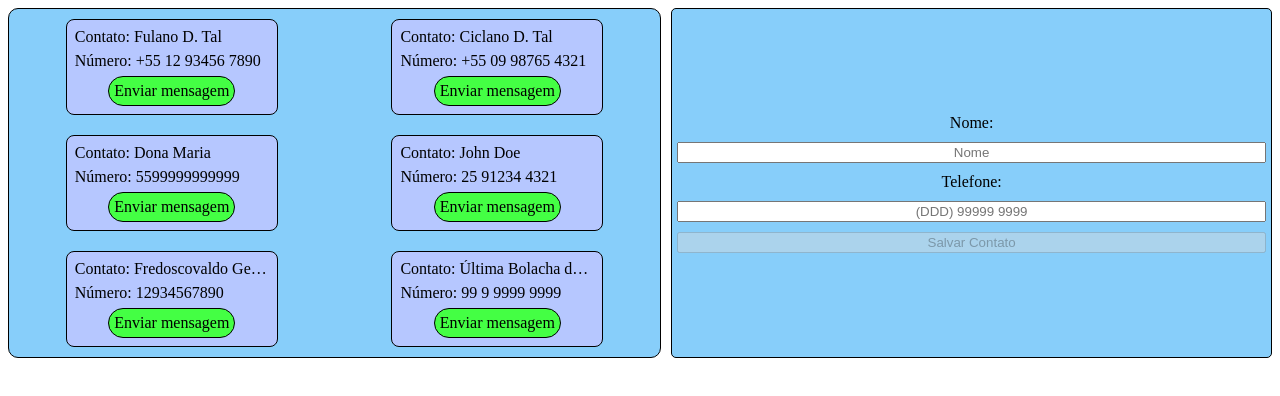
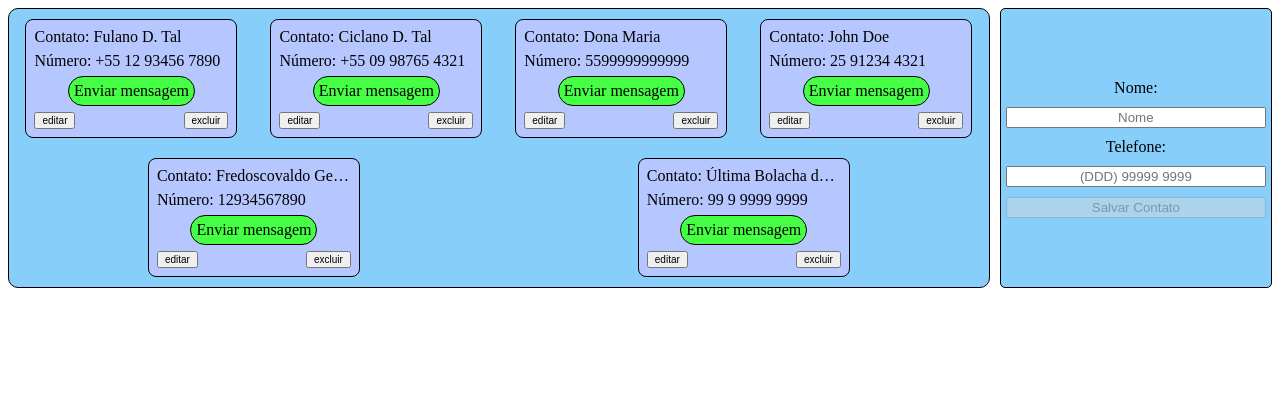
Before and after one commit to JoemanJ/Lista-Telefonica-Onboarding, an Angular app in the folder frontend/Lista-Telefonica/: page / in a window 1280 px wide. Shown: the top 396 px of the page. Built offline with nearby package versions, Linux system fonts and the light colour scheme.

Commit message:
feat: adicionados botões para editar e excluir nos cards de contatos

```diff
--- a/frontend/Lista-Telefonica/src/app/app.scss
+++ b/frontend/Lista-Telefonica/src/app/app.scss
@@ -12,7 +12,7 @@
 .formulario {
   align-content: center;
   margin-left: 10px;
-  width: 100vw;
+  width: 30vw;
   background-color: lightskyblue;
   border-radius: 5px;
   border: 1px solid black;
--- a/frontend/Lista-Telefonica/src/app/components/card-contato/card-contato.html
+++ b/frontend/Lista-Telefonica/src/app/components/card-contato/card-contato.html
@@ -1,5 +1,32 @@
 <div class="borda">
-    <p class="nome" title="{{nome()}}">Contato: {{nome()}}</p>
-    <p class="telefone" title="{{telefone()}}">Número: {{telefone()}}</p>
-    <a class="botao-contato" href="https://wa.me/{{getTelefoneSomenteNumero()}}">Enviar mensagem</a>
+    <!-- Apresentação normal -->
+    @if (!editando && !excluindo) {
+        <p class="nome" title="{{nome()}}">Contato: {{nome()}}</p>
+        <p class="telefone" title="{{telefone()}}">Número: {{telefone()}}</p>
+        <a class="botao-contato" href="https://wa.me/{{getTelefoneSomenteNumero()}}">Enviar mensagem</a>
+
+        <span class="modificacoes">
+            <button class="botao-editar" (click)="alternarEdicao()">editar</button>
+            <button class="botao-excluir" (click)="alternarExclusao()">excluir</button>
+        </span>
+    }
+
+    @else if (editando) {
+        <input type="text" [(value)]="nomeEdit">
+        <input type="text" [(value)]="telefoneEdit">
+
+        <span class="botoes-editando">
+            <button (click)="alternarEdicao()">cancelar</button>
+            <button (click)="confirmarEdicao()">confirmar</button>
+        </span>
+    }
+
+    @else if (excluindo) {
+        <h4>Tem certeza que deseja excluir {{nome()}} dos contatos?</h4>
+        <span class="botoes-excluindo">
+            <button (click)="alternarExclusao()">cancelar</button>
+            <button (click)="confirmarExclusao()">confirmar</button>
+        </span>
+    }
+
 </div>
--- a/frontend/Lista-Telefonica/src/app/components/card-contato/card-contato.scss
+++ b/frontend/Lista-Telefonica/src/app/components/card-contato/card-contato.scss
@@ -11,7 +11,7 @@ $cor-botao-contato: #44ff44;
   display: flex;
   flex-direction: column;
 
-  * {
+  >* {
     margin: 3px;
   }
 }
@@ -36,3 +36,23 @@ $cor-botao-contato: #44ff44;
     filter: brightness(0.8);
   }
 }
+
+.modificacoes{
+  display: flex;
+  justify-content: space-between;
+  margin: 0;
+
+  >*{
+    font-size: x-small;
+  }
+}
+
+.botoes-editando, .botoes-excluindo{
+  display: flex;
+  justify-content: space-between;
+  margin: 0;
+
+  >*{
+    // font-size: x-small;
+  }
+}
--- a/frontend/Lista-Telefonica/src/app/components/card-contato/card-contato.ts
+++ b/frontend/Lista-Telefonica/src/app/components/card-contato/card-contato.ts
@@ -1,4 +1,6 @@
-import { Component, input } from '@angular/core';
+import { Component, inject, input } from '@angular/core';
+import { ContatoService } from '../../services/contato';
+import { Contato } from '../../models/contato.model';
 
 @Component({
   selector: 'app-card-contato',
@@ -10,6 +12,39 @@ export class CardContato {
   nome = input.required<string>();
   telefone = input.required<string>();
 
+  nomeEdit = "";
+  telefoneEdit = "";
+
+  contatoService = inject(ContatoService);
+
+  editando: boolean = false;
+  excluindo: boolean = false;
+
+  alternarEdicao(): void{
+    this.editando = !this.editando;
+    this.nomeEdit = this.nome();
+    this.telefoneEdit = this.telefone();
+  }
+
+  confirmarEdicao(): void{
+    this.contatoService.putContato(
+      {
+        nome: this.nome(),
+        telefone: this.telefone()
+      }
+    )
+  }
+
+  alternarExclusao(): void{
+    this.excluindo = !this.excluindo;
+  }
+
+  confirmarExclusao(): void{
+    this.contatoService.deleteContato(1);
+    //TODO: Retirar esse contato da lista
+    this.excluindo = false;
+  }
+
   // Se telefone for "+55 (12) 93456 7890", retorna "5512934567890"
   getTelefoneSomenteNumero(): string{
     const numeros = this.telefone().match(/\d+/g)?.join('');
--- a/frontend/Lista-Telefonica/src/app/models/contato.model.ts
+++ b/frontend/Lista-Telefonica/src/app/models/contato.model.ts
@@ -1,4 +1,5 @@
 export interface Contato {
+  // TODO: adicionar id ao contato (para put e delete) e mudar nos arquivos relevantes
   nome: string;
   telefone: string;
 }
--- a/frontend/Lista-Telefonica/src/app/services/contato.ts
+++ b/frontend/Lista-Telefonica/src/app/services/contato.ts
@@ -8,6 +8,7 @@ import { Contato } from '../models/contato.model';
 })
 export class ContatoService {
   private readonly httpClient = inject(HttpClient);
+  // TODO: mudar para o endereço certo da API
   private readonly API_URL = '127.0.0.1:12345/contato';
 
   getTodosContatos(): Observable<Contato[]> {
@@ -47,4 +48,14 @@ export class ContatoService {
     //TODO: Mudar isso pra postar o contato na API
     console.log(`Contato salvo: ${contato.nome}, ${contato.telefone}`);
   }
+
+  putContato(contato: Contato) {
+    //TODO: Mudar isso pra editar o contato na API
+    console.log(`Contato editado: ${contato.nome}, ${contato.telefone}`);
+  }
+
+  deleteContato(contatoId: number){
+    //TODO: Mudar isso pra deletar o contato na API
+    console.log(`Contato com id ${contatoId} deletado`);
+  }
 }
```
